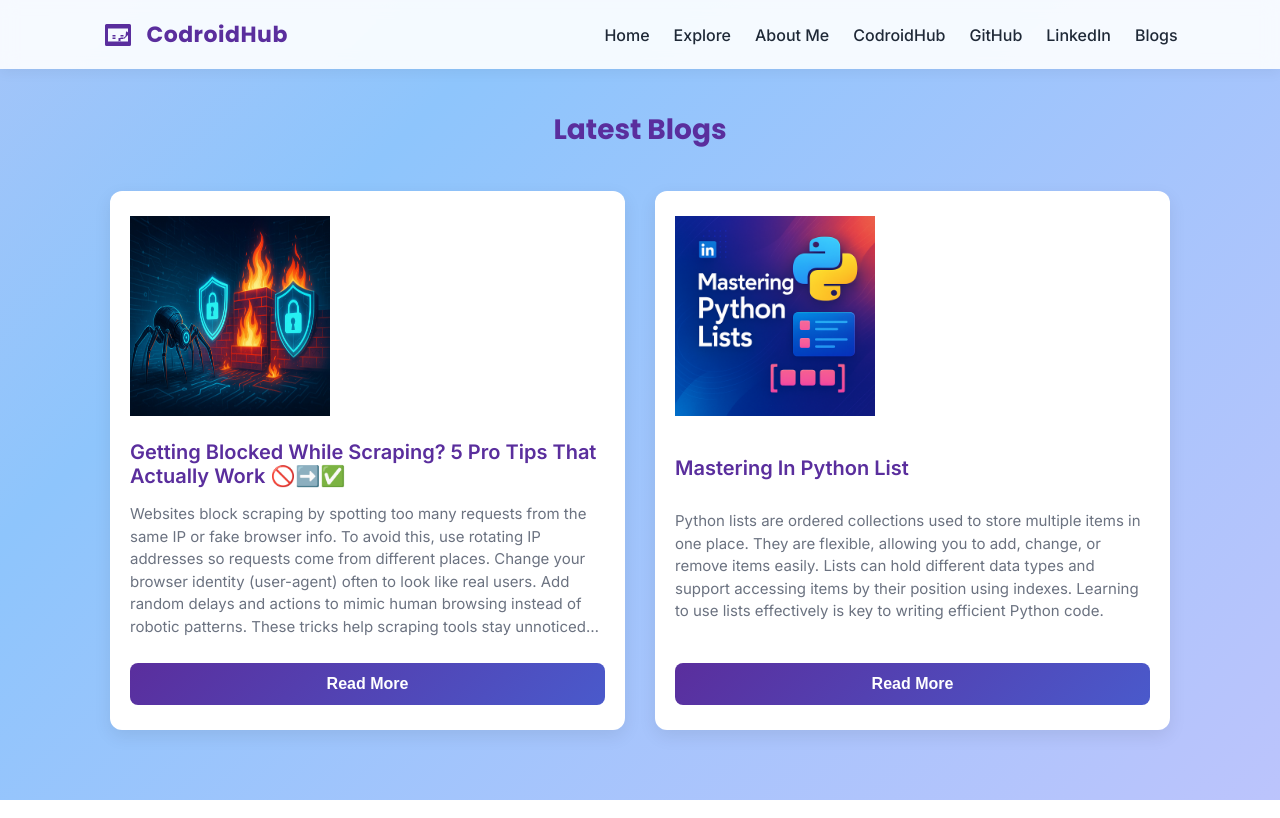
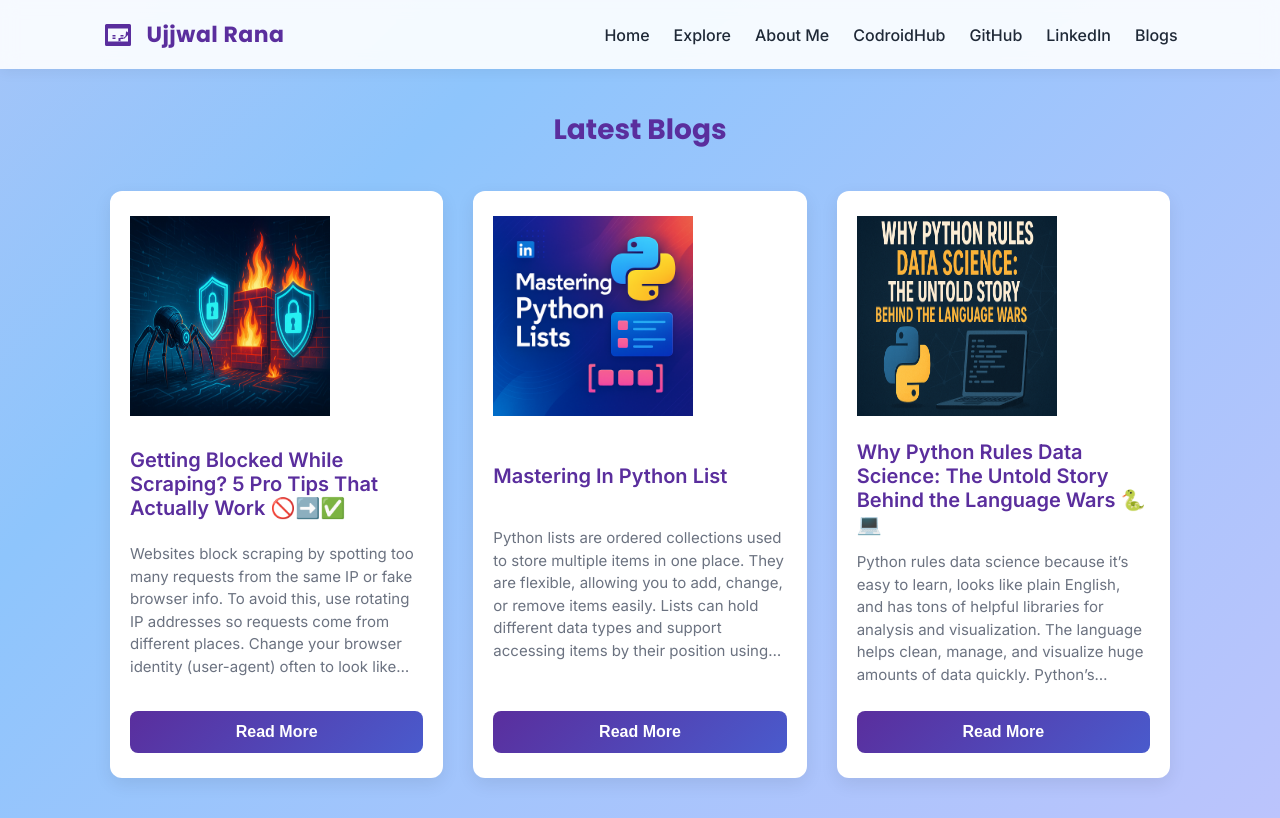
Before and after one commit to Ujjwal-Rana786/Intern_Projects, a Flask app: page /blogs in a window 1280 px wide. Run offline with Flask 3, Linux system fonts and the light colour scheme.

Commit message:
Update blogs.html

```diff
--- a/templates/blogs.html
+++ b/templates/blogs.html
@@ -177,7 +177,7 @@
             <svg xmlns="http://www.w3.org/2000/svg" viewBox="0 0 64 64" aria-hidden="true" role="img" >
                 <path d="M55 10H9a3 3 0 0 0-3 3v38a3 3 0 0 0 3 3h46a3 3 0 0 0 3-3V13a3 3 0 0 0-3-3Zm-3 35H12V19h40Zm-25-5h-6v-3h6Zm0-5h-6v-3h6Zm16 5h-6v-3h6Zm0-5h-6v-3h6Zm-8 11a2 2 0 0 1-2-2v-6h4v6a2 2 0 0 1-2 2Zm18-18-3.56-3.56-1.41 1.41L47.17 34l-4.14 4.14 1.41 1.41L53 30.83Z" />
             </svg>
-            CodroidHub
+            Ujjwal Rana
         </div>
         <nav>
             <a href="/">Home</a>
@@ -206,6 +206,17 @@
                 <p>Python lists are ordered collections used to store multiple items in one place. They are flexible, allowing you to add, change, or remove items easily. Lists can hold different data types and support accessing items by their position using indexes. Learning to use lists effectively is key to writing efficient Python code.</p>
                 <button class="read-more-btn" onclick="window.location.href='https://www.linkedin.com/pulse/mastering-python-lists-functions-advantages-how-differ-ujjwal-rana-2rmtc/?trackingId=pmY%2FAOjxTW1YbrN4hBkJKg%3D%3D'">Read More</button>
             </div>
+
+            <div class="card">
+                <img class="card-icon" src="/static/pythonRule_DataScie.png" alt="Python List" />
+                <h2>Why Python Rules Data Science: The Untold Story Behind the Language Wars 🐍💻
+                </h2>
+                <p>Python rules data science because it’s easy to learn, looks like plain English, and has tons of helpful libraries for analysis and visualization. The language helps clean, manage, and visualize huge amounts of data quickly. Python’s community is huge, so finding help or ready-made solutions is simple. Thanks to its flexibility, it works well with other tools and platforms, making big data projects and AI much easier. That’s why beginners and pros alike pick Python for data science every day</p>
+                <button class="read-more-btn" onclick="window.location.href='https://www.linkedin.com/pulse/why-python-rules-data-science-untold-story-behind-language-rana-5hfqc/'">Read More</button>
+            </div>
+
+
+
         </div>
     </main>
 
```
